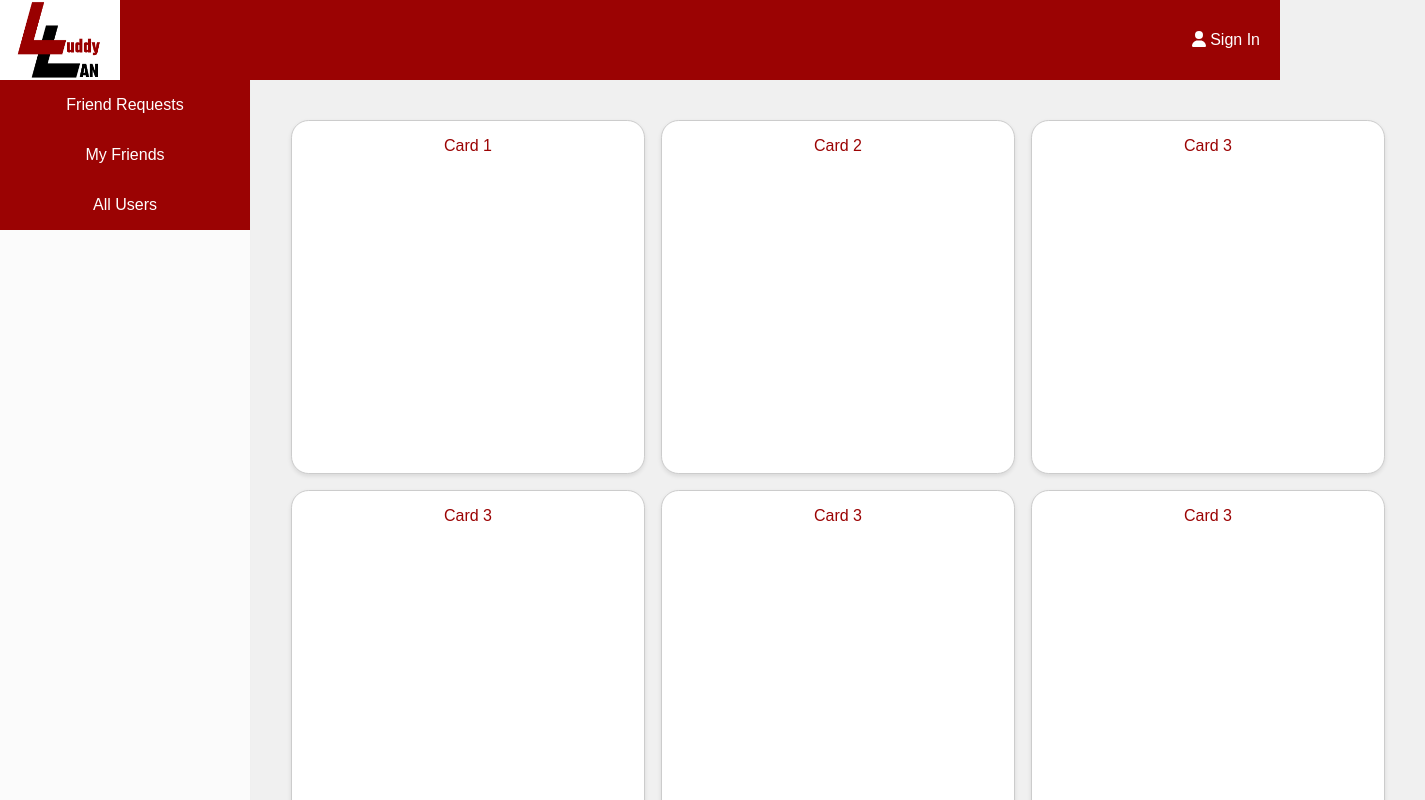
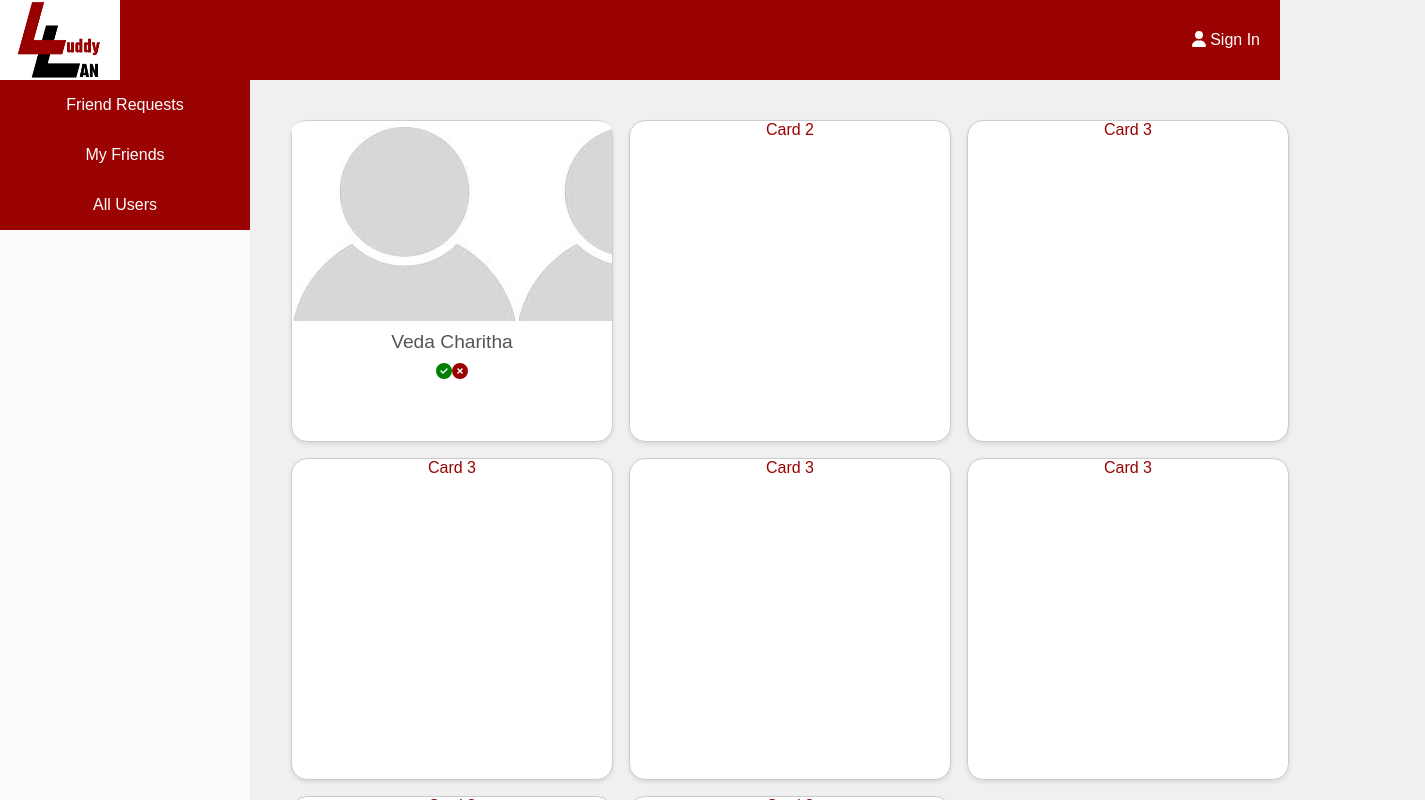
Before and after one commit to pranav1421998/LuddyLan, a React (Create React App) app: page /friendRequests in a window 1280 px wide. Shown: the top 800 px of the page, 1425 px wide, since content can reach past the window. Built offline with nearby package versions, Linux system fonts and the light colour scheme; no server answers.

Commit message:
added cards and layout structure for friend requests

```diff
--- a/src/FriendRequests.css
+++ b/src/FriendRequests.css
@@ -7,3 +7,27 @@
 .sidebar {
     background-color: white;
 }
+
+/* FriendRequests.css or your custom CSS file */
+.container {
+    display: flex;
+    /* Add any other container styles you need */
+}
+
+/* .sidebar-container {
+    position: fixed;
+    margin-top: 10vh;
+    top: 0;
+    left: 0;
+    width: 250px;
+    background: #9b0303;
+    color: white;
+    height: 100vh;
+    display: flex;
+} */
+
+.content {
+    margin-left: 250px; /* Adjust this margin to match the sidebar width */
+    /* Add any other content styles you need */
+    overflow: auto;
+}
--- a/src/GridCards.css
+++ b/src/GridCards.css
@@ -11,8 +11,6 @@
   .card {
     background-color: #fff;
     border: 1px solid #ccc;
-    padding: 16px;
-    text-align: center;
     box-shadow: 0 2px 4px rgba(0, 0, 0, 0.1);
     height: 40vh;
     width: 40vh;
@@ -31,3 +29,14 @@
       grid-template-columns: repeat(3, 1fr); /* Display three cards per row on screens wider than 1024px */
     }
   }
+
+.profile-picture {
+    background-image: url('Images/user.jpg');
+    height: 25vh;
+    width: 40vh;
+    border-top-left-radius: 5%;
+    border-top-right-radius: 5%;
+    /* width: 100%;
+    height: 100%; */
+    object-fit: cover;
+}
--- a/src/GridCards.js
+++ b/src/GridCards.js
@@ -1,11 +1,23 @@
 import React from "react";
 import './GridCards.css';
+import { FontAwesomeIcon } from '@fortawesome/react-fontawesome';
+import { faCircleCheck, faCircleXmark  } from '@fortawesome/free-solid-svg-icons';
 
 const GridCards = () => {
     return (
         <div className="grid-cards">
             {/* Your grid cards content goes here */}
-            <div className="card">Card 1</div>
+            <div className="card">
+                <div className="profile-picture">
+                </div>
+                <p>Veda Charitha</p>
+                <div>
+                <a>
+                    <FontAwesomeIcon icon={faCircleCheck} style ={{color: 'green'}}/>
+                </a>
+                <FontAwesomeIcon icon={faCircleXmark} />
+                </div>
+            </div>
             <div className="card">Card 2</div>
             <div className="card">Card 3</div>
             <div className="card">Card 3</div>
```
Also changed, not shown: src/Images/user.jpg (added).
